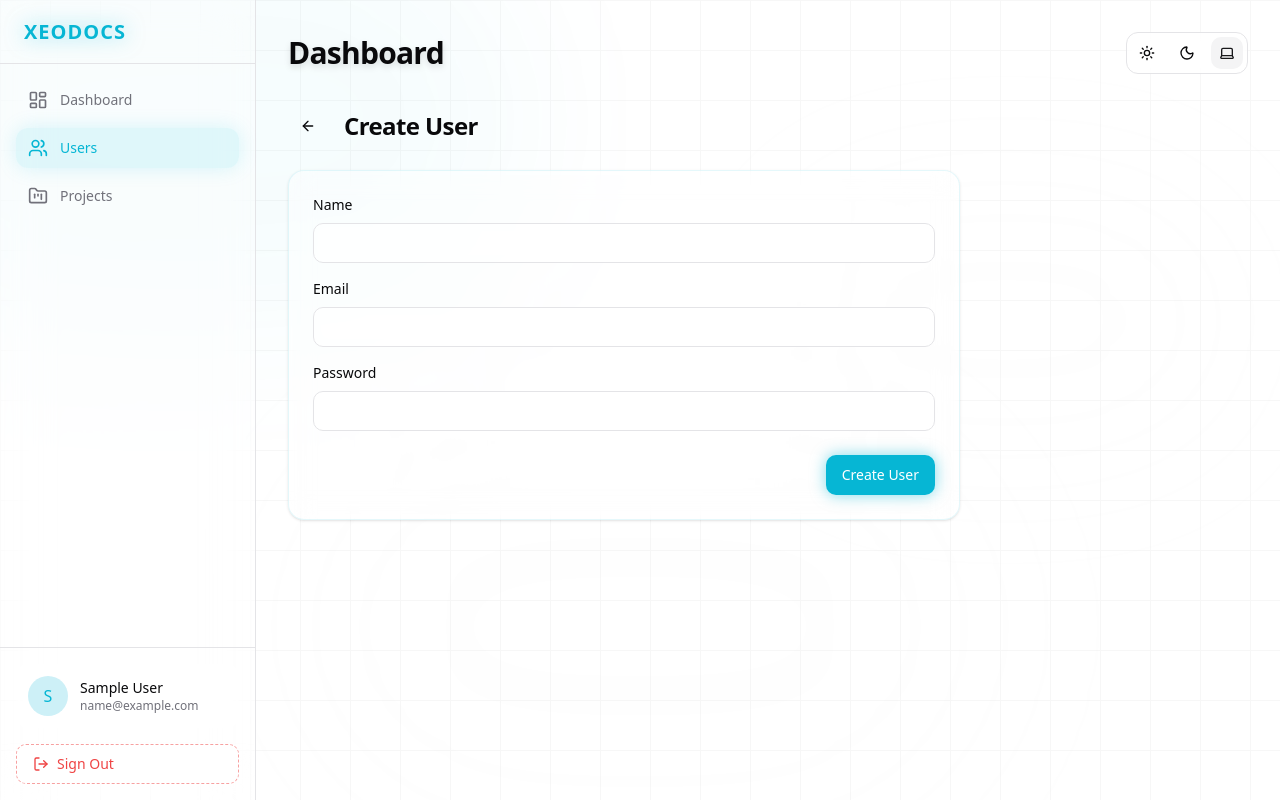
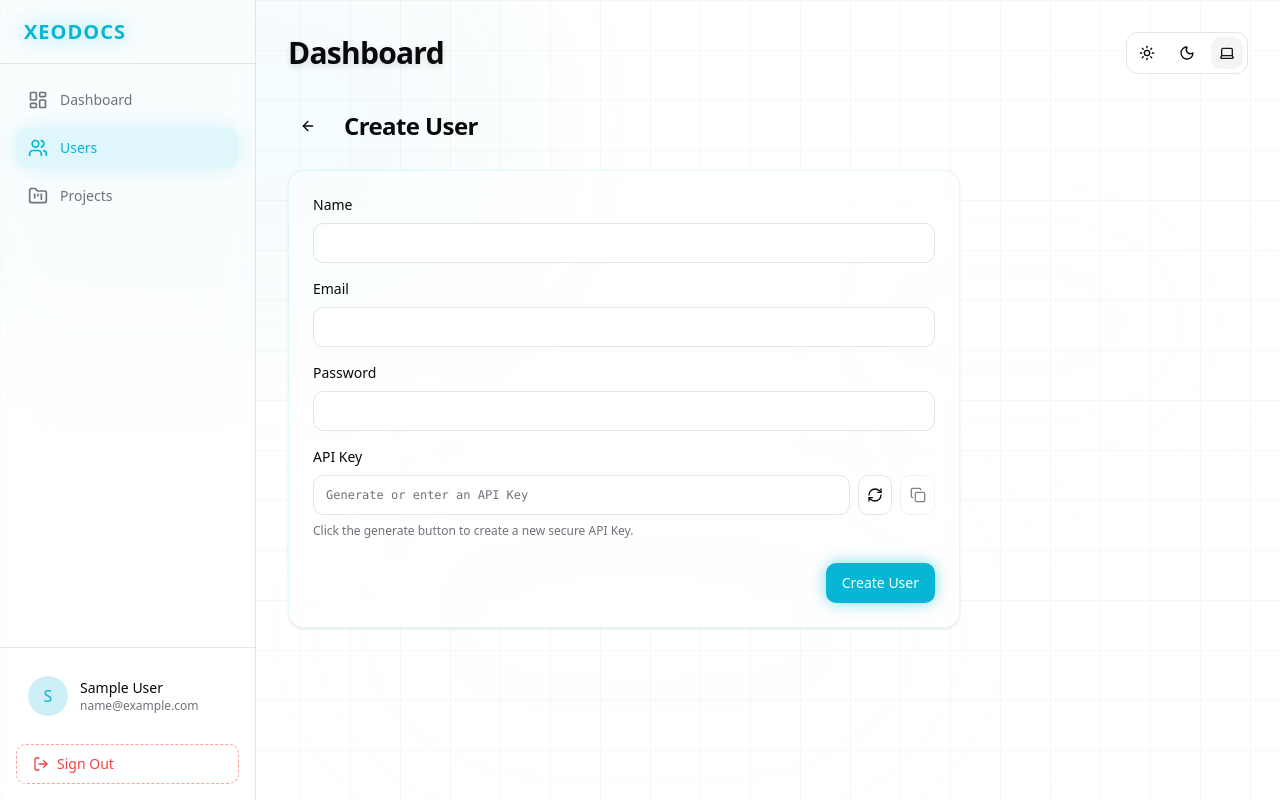
Before and after one commit to xeodocs/xeodocs-admin-app, a Next.js app: page /users/new in a window 1280 px wide. Built offline with nearby package versions, Linux system fonts and the light colour scheme; no server answers; sample sign-in values are in the browser's storage.

Commit message:
feat: Implement API key generation, display, and copy functionality in the user form.

```diff
--- a/src/app/(protected)/users/user-form.tsx
+++ b/src/app/(protected)/users/user-form.tsx
@@ -6,7 +6,7 @@ import { api } from "@/lib/api";
 import { Button } from "@/components/ui/button";
 import { Input } from "@/components/ui/input";
 import { Card, CardContent, CardHeader, CardTitle, CardFooter } from "@/components/ui/card";
-import { ArrowLeft } from "lucide-react";
+import { ArrowLeft, RefreshCw, Copy, Check } from "lucide-react";
 
 interface UserFormProps {
     initialData?: {
@@ -22,9 +22,28 @@ export function UserForm({ initialData }: UserFormProps) {
     const [name, setName] = useState(initialData?.name || "");
     const [email, setEmail] = useState(initialData?.email || "");
     const [password, setPassword] = useState("");
+    const [apiKey, setApiKey] = useState("");
+    const [copied, setCopied] = useState(false);
     const [error, setError] = useState("");
 
     const isEditing = !!initialData;
+
+    const generateApiKey = () => {
+        // Generate a strong random key (32 chars hex + "sk_")
+        const array = new Uint8Array(24);
+        window.crypto.getRandomValues(array);
+        const randomHex = Array.from(array).map(b => b.toString(16).padStart(2, '0')).join('');
+        const newKey = `sk_${randomHex}`;
+        setApiKey(newKey);
+        setCopied(false);
+    };
+
+    const copyToClipboard = () => {
+        if (!apiKey) return;
+        navigator.clipboard.writeText(apiKey);
+        setCopied(true);
+        setTimeout(() => setCopied(false), 2000);
+    };
 
     const handleSubmit = async (e: React.FormEvent) => {
         e.preventDefault();
@@ -39,9 +58,12 @@ export function UserForm({ initialData }: UserFormProps) {
                 if (password) {
                     payload.password = password;
                 }
+                if (apiKey) {
+                    payload.apiKey = apiKey;
+                }
                 await api.patch(`/users/${initialData.id}`, payload);
             } else {
-                await api.post("/users", { name, email, password });
+                await api.post("/users", { name, email, password, apiKey });
             }
             router.push("/users");
             router.refresh(); // Refresh list
@@ -107,6 +129,46 @@ export function UserForm({ initialData }: UserFormProps) {
                                 </p>
                             )}
                         </div>
+
+                        {/* API Key Configuration */}
+                        <div className="grid gap-2">
+                            <label className="text-sm font-medium">API Key</label>
+                            <div className="flex gap-2">
+                                <Input
+                                    value={apiKey}
+                                    onChange={(e) => setApiKey(e.target.value)}
+                                    placeholder={isEditing ? "Hidden (Leave blank to keep current)" : "Generate or enter an API Key"}
+                                    type="text"
+                                    className="font-mono text-xs"
+                                    autoComplete="off"
+                                />
+                                <Button
+                                    type="button"
+                                    variant="outline"
+                                    size="icon"
+                                    onClick={generateApiKey}
+                                    title="Generate Strong Key"
+                                >
+                                    <RefreshCw className="h-4 w-4" />
+                                </Button>
+                                <Button
+                                    type="button"
+                                    variant="outline"
+                                    size="icon"
+                                    onClick={copyToClipboard}
+                                    disabled={!apiKey}
+                                    title="Copy to Clipboard"
+                                >
+                                    {copied ? <Check className="h-4 w-4 text-green-500" /> : <Copy className="h-4 w-4" />}
+                                </Button>
+                            </div>
+                            <p className="text-xs text-muted-foreground">
+                                {apiKey
+                                    ? <span className="text-yellow-500 font-medium">Warning: This key will only be visible now. please copy and save it securely. After saving, you won't be able to see it again.</span>
+                                    : "Click the generate button to create a new secure API Key."
+                                }
+                            </p>
+                        </div>
                     </CardContent>
                     <CardFooter>
                         <Button type="submit" disabled={loading} className="ml-auto">
```
